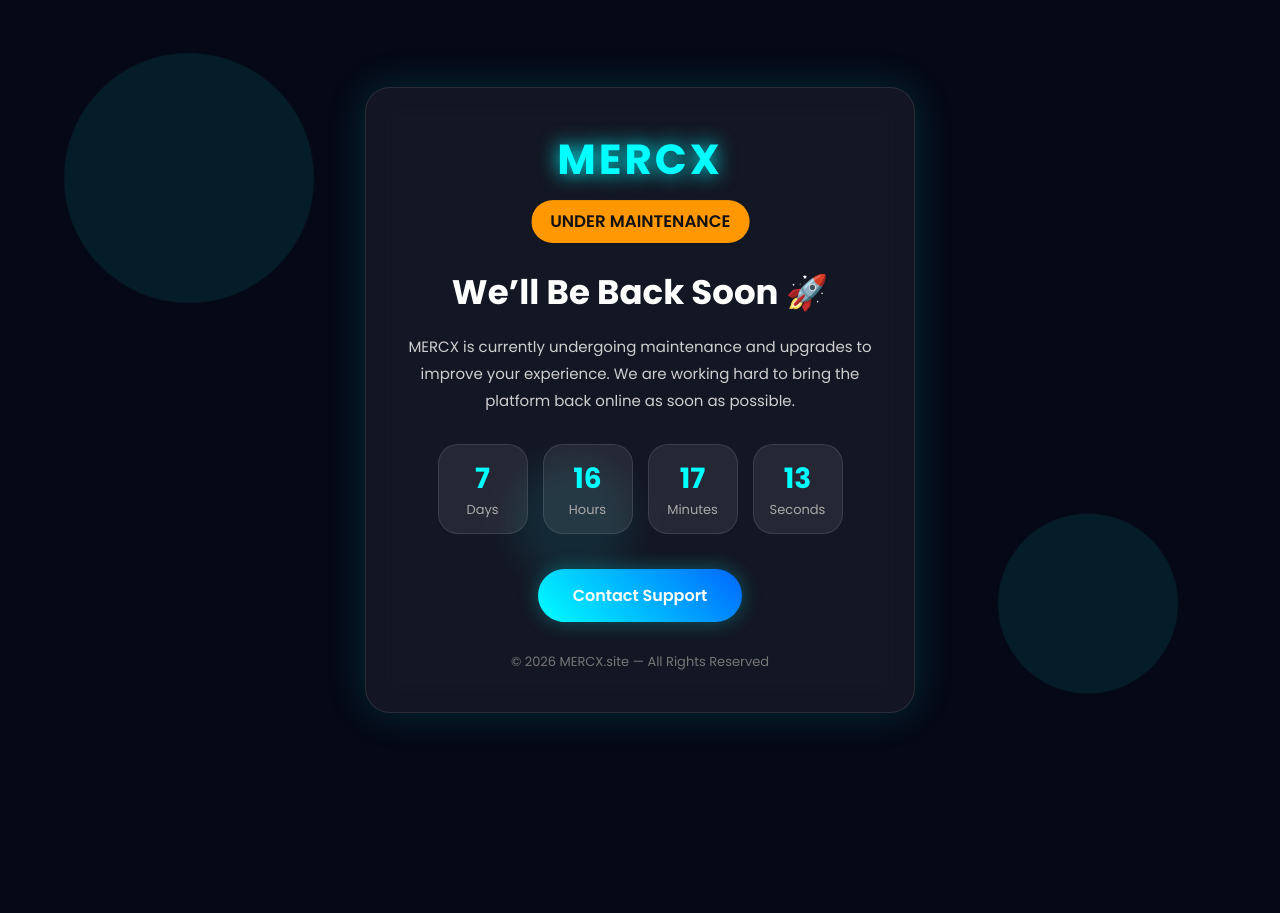
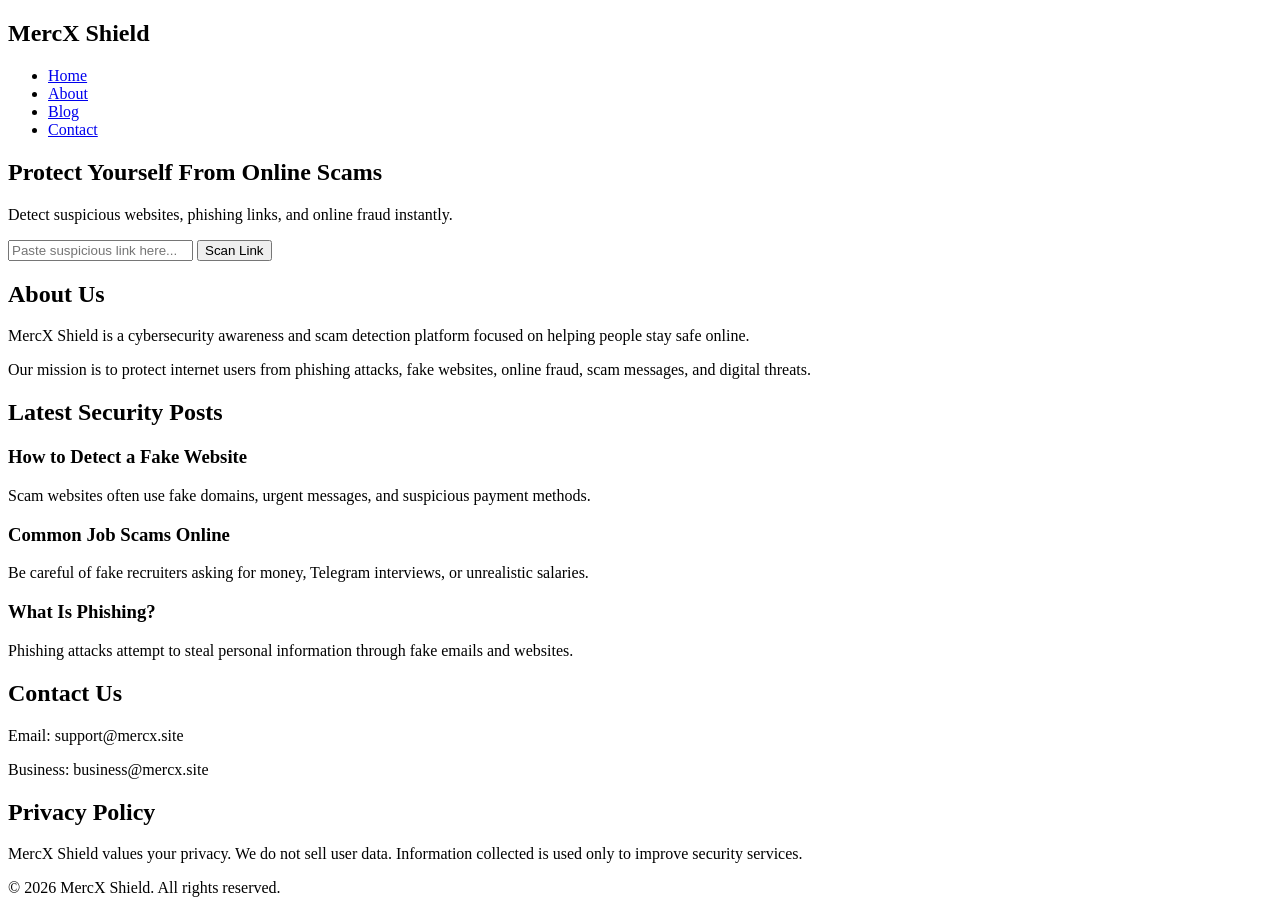
Before and after one commit to Sadik877/MercX, a Flask app: template templates/index.html in a window 1280 px wide. Before the commit the page ends 720 px from the top, so only its background shows below. Run offline with Flask 3, Linux system fonts and the light colour scheme; the template is opened without the code that fills it, so the values that code supplies are empty.

Commit message:
Update index.html

```diff
--- a/templates/index.html
+++ b/templates/index.html
@@ -2,295 +2,114 @@
 <html lang="en">
 <head>
   <meta charset="UTF-8" />
-  <meta name="viewport" content="width=device-width, initial-scale=1.0"/>
-  <title>MERCX - Maintenance</title>
-
-  <link href="https://fonts.googleapis.com/css2?family=Poppins:wght@300;400;500;600;700&display=swap" rel="stylesheet">
-
-  <style>
-    *{
-      margin:0;
-      padding:0;
-      box-sizing:border-box;
-      font-family:'Poppins',sans-serif;
-    }
-
-    body{
-      background:#050816;
-      min-height:100vh;
-      display:flex;
-      align-items:center;
-      justify-content:center;
-      overflow:hidden;
-      color:white;
-      position:relative;
-    }
-
-    /* Animated Background */
-
-    .bg{
-      position:absolute;
-      width:100%;
-      height:100%;
-      overflow:hidden;
-      z-index:1;
-    }
-
-    .circle{
-      position:absolute;
-      border-radius:50%;
-      background:rgba(0,255,255,0.08);
-      animation:float 12s infinite linear;
-    }
-
-    .circle:nth-child(1){
-      width:250px;
-      height:250px;
-      top:10%;
-      left:5%;
-    }
-
-    .circle:nth-child(2){
-      width:180px;
-      height:180px;
-      bottom:10%;
-      right:8%;
-      animation-duration:15s;
-    }
-
-    .circle:nth-child(3){
-      width:120px;
-      height:120px;
-      top:60%;
-      left:40%;
-      animation-duration:10s;
-    }
-
-    @keyframes float{
-      0%{
-        transform:translateY(0px) rotate(0deg);
-      }
-      50%{
-        transform:translateY(-30px) rotate(180deg);
-      }
-      100%{
-        transform:translateY(0px) rotate(360deg);
-      }
-    }
-
-    /* Main Card */
-
-    .container{
-      position:relative;
-      z-index:2;
-      width:90%;
-      max-width:550px;
-      padding:40px;
-      border-radius:25px;
-      background:rgba(255,255,255,0.06);
-      backdrop-filter:blur(15px);
-      border:1px solid rgba(255,255,255,0.1);
-      text-align:center;
-      box-shadow:0 0 40px rgba(0,255,255,0.15);
-    }
-
-    .logo{
-      font-size:42px;
-      font-weight:700;
-      letter-spacing:3px;
-      color:#00ffff;
-      margin-bottom:10px;
-      text-shadow:0 0 20px #00ffff;
-    }
-
-    .badge{
-      display:inline-block;
-      padding:8px 18px;
-      border-radius:50px;
-      background:#ff9800;
-      color:#111;
-      font-weight:600;
-      margin-bottom:25px;
-      animation:pulse 2s infinite;
-    }
-
-    @keyframes pulse{
-      0%{
-        transform:scale(1);
-      }
-      50%{
-        transform:scale(1.05);
-      }
-      100%{
-        transform:scale(1);
-      }
-    }
-
-    h1{
-      font-size:34px;
-      margin-bottom:15px;
-    }
-
-    p{
-      color:#cfcfcf;
-      line-height:1.8;
-      margin-bottom:30px;
-      font-size:15px;
-    }
-
-    .timer{
-      display:flex;
-      justify-content:center;
-      gap:15px;
-      margin-bottom:35px;
-      flex-wrap:wrap;
-    }
-
-    .box{
-      width:90px;
-      height:90px;
-      border-radius:20px;
-      background:rgba(255,255,255,0.08);
-      display:flex;
-      flex-direction:column;
-      align-items:center;
-      justify-content:center;
-      border:1px solid rgba(255,255,255,0.1);
-    }
-
-    .box h2{
-      font-size:28px;
-      color:#00ffff;
-    }
-
-    .box span{
-      font-size:13px;
-      color:#aaa;
-    }
-
-    .btn{
-      display:inline-block;
-      padding:14px 35px;
-      border-radius:50px;
-      background:linear-gradient(45deg,#00ffff,#0066ff);
-      color:white;
-      text-decoration:none;
-      font-weight:600;
-      transition:0.3s;
-      box-shadow:0 0 20px rgba(0,255,255,0.3);
-    }
-
-    .btn:hover{
-      transform:translateY(-3px) scale(1.03);
-      box-shadow:0 0 30px rgba(0,255,255,0.5);
-    }
-
-    .footer{
-      margin-top:30px;
-      color:#777;
-      font-size:13px;
-    }
-
-    @media(max-width:600px){
-      h1{
-        font-size:26px;
-      }
-
-      .container{
-        padding:30px 20px;
-      }
-
-      .box{
-        width:75px;
-        height:75px;
-      }
-
-      .box h2{
-        font-size:22px;
-      }
-    }
-  </style>
+  <meta name="viewport" content="width=device-width, initial-scale=1.0" />
+  <title>MercX Shield</title>
+  <link rel="stylesheet" href="style.css" />
 </head>
 <body>
 
-  <div class="bg">
-    <div class="circle"></div>
-    <div class="circle"></div>
-    <div class="circle"></div>
-  </div>
+  <nav class="navbar">
+    <h1>MercX Shield</h1>
 
-  <div class="container">
+    <ul>
+      <li><a href="#">Home</a></li>
+      <li><a href="#about">About</a></li>
+      <li><a href="#blog">Blog</a></li>
+      <li><a href="#contact">Contact</a></li>
+    </ul>
+  </nav>
 
-    <div class="logo">MERCX</div>
-
-    <div class="badge">UNDER MAINTENANCE</div>
-
-    <h1>We’ll Be Back Soon 🚀</h1>
+  <section class="hero">
+    <h2>Protect Yourself From Online Scams</h2>
 
     <p>
-      MERCX is currently undergoing maintenance and upgrades
-      to improve your experience. We are working hard to bring
-      the platform back online as soon as possible.
+      Detect suspicious websites, phishing links,
+      and online fraud instantly.
     </p>
 
-    <div class="timer">
+    <div class="scanner-box">
+      <input
+        type="text"
+        id="urlInput"
+        placeholder="Paste suspicious link here..."
+      />
 
-      <div class="box">
-        <h2 id="days">00</h2>
-        <span>Days</span>
-      </div>
-
-      <div class="box">
-        <h2 id="hours">00</h2>
-        <span>Hours</span>
-      </div>
-
-      <div class="box">
-        <h2 id="minutes">00</h2>
-        <span>Minutes</span>
-      </div>
-
-      <div class="box">
-        <h2 id="seconds">00</h2>
-        <span>Seconds</span>
-      </div>
-
+      <button onclick="checkURL()">
+        Scan Link
+      </button>
     </div>
 
-    <a href="#" class="btn">Contact Support</a>
+    <div id="result"></div>
+  </section>
 
-    <div class="footer">
-      © 2026 MERCX.site — All Rights Reserved
+  <section id="about" class="section">
+    <h2>About Us</h2>
+
+    <p>
+      MercX Shield is a cybersecurity awareness and scam
+      detection platform focused on helping people stay safe online.
+    </p>
+
+    <p>
+      Our mission is to protect internet users from phishing attacks,
+      fake websites, online fraud, scam messages, and digital threats.
+    </p>
+  </section>
+
+  <section id="blog" class="section">
+    <h2>Latest Security Posts</h2>
+
+    <div class="card">
+      <h3>How to Detect a Fake Website</h3>
+
+      <p>
+        Scam websites often use fake domains, urgent messages,
+        and suspicious payment methods.
+      </p>
     </div>
 
-  </div>
+    <div class="card">
+      <h3>Common Job Scams Online</h3>
 
-  <script>
-    // Set countdown date
-    const countDate = new Date("May 20, 2026 00:00:00").getTime();
+      <p>
+        Be careful of fake recruiters asking for money,
+        Telegram interviews, or unrealistic salaries.
+      </p>
+    </div>
 
-    function updateTimer(){
-      const now = new Date().getTime();
-      const gap = countDate - now;
+    <div class="card">
+      <h3>What Is Phishing?</h3>
 
-      const second = 1000;
-      const minute = second * 60;
-      const hour = minute * 60;
-      const day = hour * 24;
+      <p>
+        Phishing attacks attempt to steal personal information
+        through fake emails and websites.
+      </p>
+    </div>
+  </section>
 
-      const d = Math.floor(gap / day);
-      const h = Math.floor((gap % day) / hour);
-      const m = Math.floor((gap % hour) / minute);
-      const s = Math.floor((gap % minute) / second);
+  <section id="contact" class="section">
+    <h2>Contact Us</h2>
 
-      document.getElementById("days").innerText = d;
-      document.getElementById("hours").innerText = h;
-      document.getElementById("minutes").innerText = m;
-      document.getElementById("seconds").innerText = s;
-    }
+    <p>Email: support@mercx.site</p>
+    <p>Business: business@mercx.site</p>
+  </section>
 
-    setInterval(updateTimer,1000);
-  </script>
+  <section class="section">
+    <h2>Privacy Policy</h2>
+
+    <p>
+      MercX Shield values your privacy. We do not sell user data.
+      Information collected is used only to improve security services.
+    </p>
+  </section>
+
+  <footer>
+    <p>
+      © 2026 MercX Shield. All rights reserved.
+    </p>
+  </footer>
+
+  <script src="script.js"></script>
 
 </body>
 </html>
```
